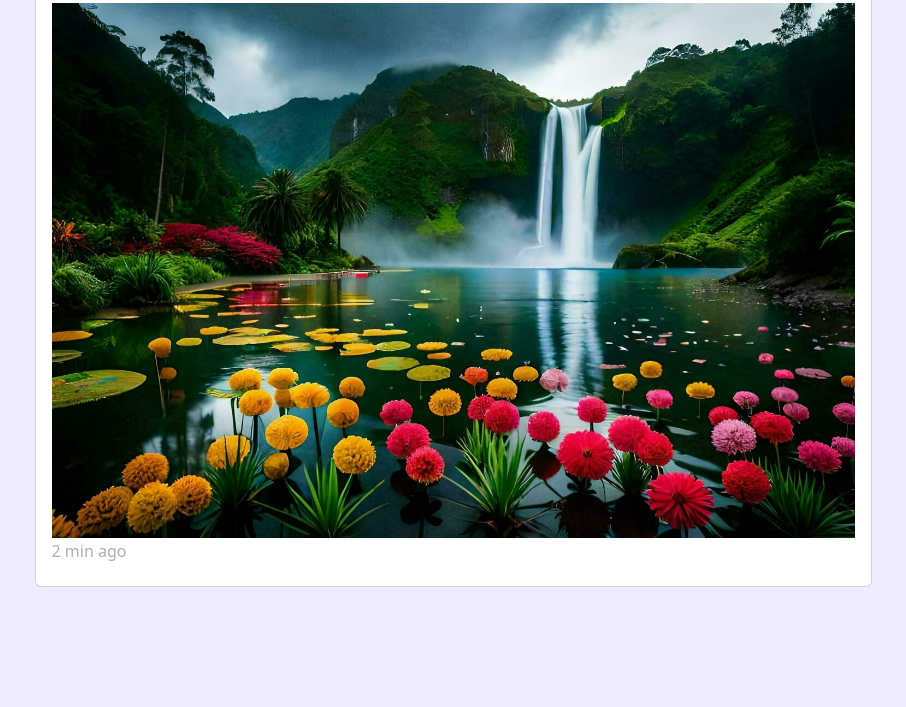
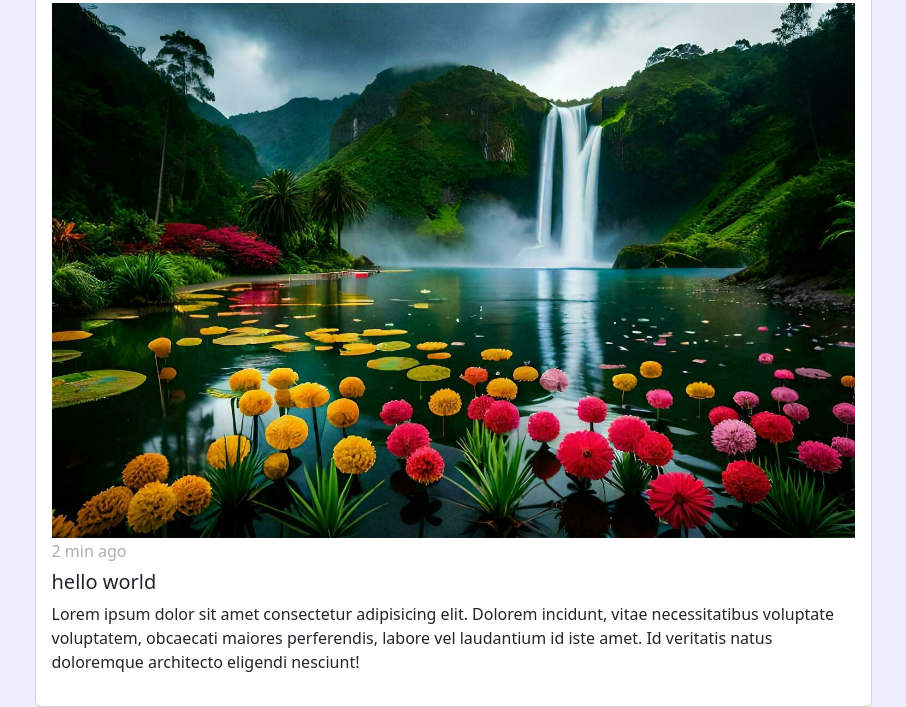
Before and after one commit to Aqeel-1/Final_Project, a website: page index.html in a window 1280 px wide. Shown: the part 175-882 px from the top of the page, without its empty margins (187-1093 px from the left). Before the commit the page ends 800 px from the top, so only its background shows below. Drawn offline with nearby package versions, Linux system fonts and the light colour scheme.

Commit message:
Delete unnecessary dependency files and add .gitignore file to the repo

```diff
--- a/index.html
+++ b/index.html
@@ -85,6 +85,14 @@
                 <h6 class="mt-1" style="color: rgb(174, 174, 174)">
                   2 min ago
                 </h6>
+                <h5>hello world</h5>
+                <p>
+                  Lorem ipsum dolor sit amet consectetur adipisicing elit.
+                  Dolorem incidunt, vitae necessitatibus voluptate voluptatem,
+                  obcaecati maiores perferendis, labore vel laudantium id iste
+                  amet. Id veritatis natus doloremque architecto eligendi
+                  nesciunt!
+                </p>
               </div>
             </div>
           </div>
```
Also changed, not shown: 1 other file.
